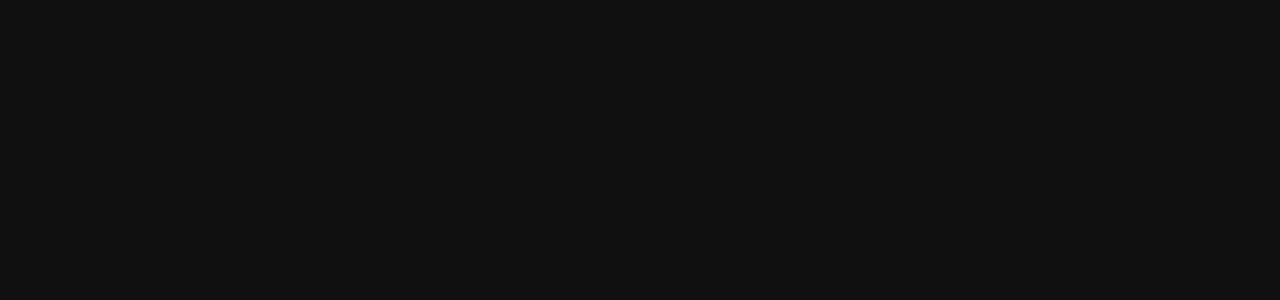
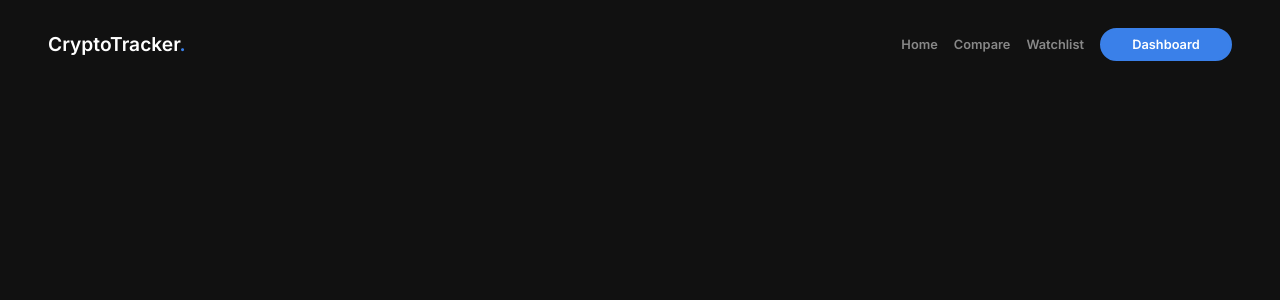
Before and after one commit to AVIVASHISHTA29/crypto-dashboard-jan, a React (Create React App) app: page /watchlist in a window 1280 px wide. Before the commit this address had no page. Shown: the top 300 px of the page. Built offline with nearby package versions, Linux system fonts and the light colour scheme.

Commit message:
react-toasts added

```diff
--- a/package.json
+++ b/package.json
@@ -19,6 +19,8 @@
     "react-dom": "^18.2.0",
     "react-router-dom": "^6.6.2",
     "react-scripts": "5.0.1",
+    "react-toastify": "^9.1.1",
+    "react-web-share": "^2.0.2",
     "web-vitals": "^2.1.4"
   },
   "scripts": {
--- a/src/App.js
+++ b/src/App.js
@@ -5,6 +5,9 @@
 import Compare from "./pages/Compare";
 import Dashboard from "./pages/Dashboard";
 import Home from "./pages/Home";
+import Watchlist from "./pages/Watchlist";
+import { ToastContainer, toast } from "react-toastify";
+import "react-toastify/dist/ReactToastify.css";
 
 function App() {
   const theme = createTheme({
@@ -17,6 +20,7 @@
 
   return (
     <div className="App">
+      <ToastContainer />
       <ThemeProvider theme={theme}>
         <BrowserRouter>
           <Routes>
@@ -24,6 +28,7 @@
             <Route path="/dashboard" element={<Dashboard />} />
             <Route path="/coin/:id" element={<Coin />} />
             <Route path="/compare" element={<Compare />} />
+            <Route path="/watchlist" element={<Watchlist />} />
           </Routes>
         </BrowserRouter>
       </ThemeProvider>
--- a/src/components/Common/Button/styles.css
+++ b/src/components/Common/Button/styles.css
@@ -27,6 +27,7 @@
   cursor: pointer;
   border: 2px solid var(--blue);
   min-width: 80px;
+  color: var(--white);
 }
 
 .btn-outlined:hover {
--- a/src/components/LandingPage/MainComponent/index.js
+++ b/src/components/LandingPage/MainComponent/index.js
@@ -4,6 +4,8 @@
 import gradient from "../../../assets/gradient.png";
 import iphone from "../../../assets/iphone.png";
 import { motion } from "framer-motion";
+import { RWebShare } from "react-web-share";
+import { toast } from "react-toastify";
 
 function MainComponent() {
   return (
@@ -40,8 +42,19 @@
           animate={{ opacity: 1, y: 0 }}
           transition={{ delay: 1.25, duration: 0.75 }}
         >
-          <Button text={"Dashboard"} />
-          <Button text={"Share App"} outlined={true} />
+          <a href="/dashboard">
+            <Button text={"Dashboard"} />
+          </a>
+          <RWebShare
+            data={{
+              text: "CryptoDashboard made by Avi Vashishta using React JS.",
+              url: "https://crypto-dashboard-jan.netlify.app",
+              title: "CryptoTracker.",
+            }}
+            onClick={() => toast.info("App Shared!")}
+          >
+            <Button text={"Share App"} outlined={true} />
+          </RWebShare>
         </motion.div>
       </div>
       <div className="gradient-div">
--- a/src/index.css
+++ b/src/index.css
@@ -20,8 +20,19 @@
   -webkit-font-smoothing: antialiased;
   -moz-osx-font-smoothing: grayscale;
   background-color: var(--black);
+
+  overflow-x: hidden;
+}
+
+h1,
+h2,
+h3,
+h4,
+h5,
+h6,
+p,
+span {
   color: var(--white);
-  overflow-x: hidden;
 }
 
 ::selection {
--- a/src/pages/Compare.js
+++ b/src/pages/Compare.js
@@ -22,7 +22,6 @@
   const [coin1Data, setCoin1Data] = useState({});
   const [coin2Data, setCoin2Data] = useState({});
   // days state
-
   const [days, setDays] = useState(30);
   const [priceType, setPriceType] = useState("prices");
   const [chartData, setChartData] = useState({
--- /dev/null
+++ b/src/pages/Watchlist.js
@@ -0,0 +1,12 @@
+import React from "react";
+import Header from "../components/Common/Header";
+
+function Watchlist() {
+  return (
+    <div>
+      <Header />
+    </div>
+  );
+}
+
+export default Watchlist;
```
Also changed, not shown: 1 other file (tests, documents, lock files or other folders).
